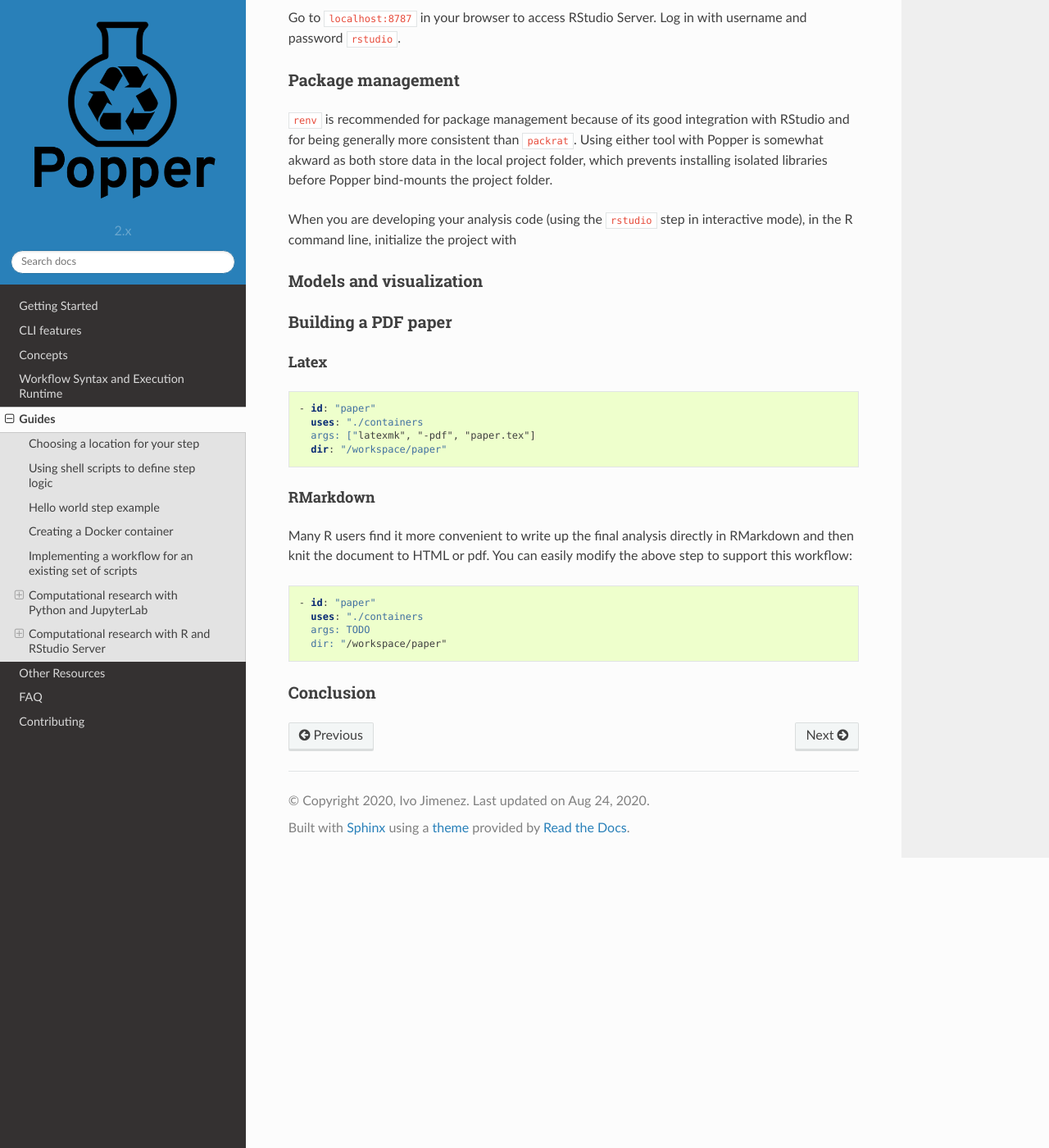
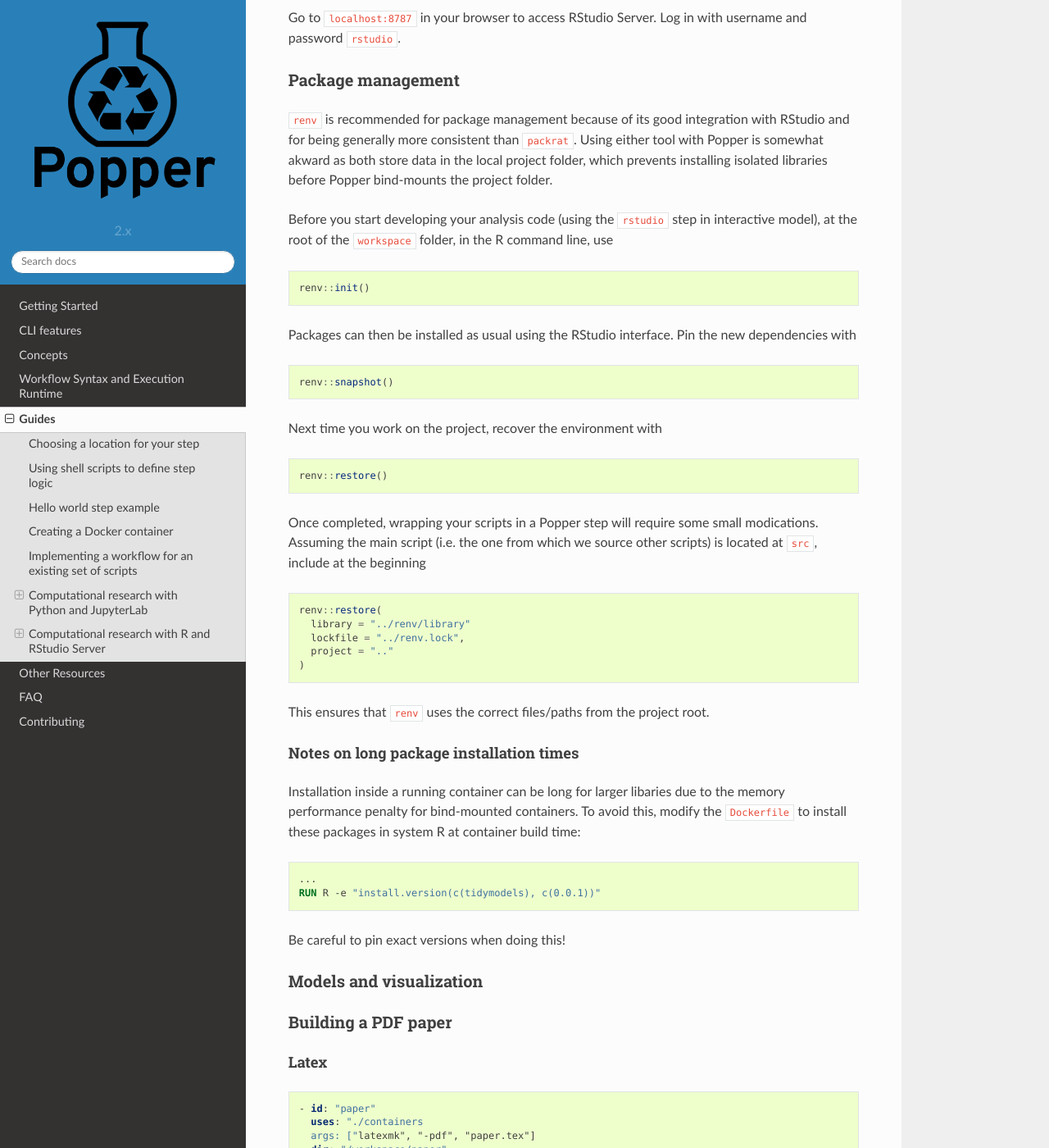
Before and after one commit to getpopper/popper, a Sphinx documentation site: the page built from docs/sections/guides.md, in a window 1280 px wide and 1400 px high, scrolled down 14981 px. Shown: the whole window at 82% size. Built offline with Sphinx 7.4.7 and the Read the Docs theme 2.0.0, drawn with Linux system fonts in a browser that asks for light colours.

Commit message:
add workaround for long installation times in guides

````diff
--- a/docs/sections/guides.md
+++ b/docs/sections/guides.md
@@ -761,7 +761,7 @@ To run RStudio Server, first add a new step to your workflow in `wf.yml`
     ports:
       8787: 8787
 ```
-Notes:
+Note:
 - `ports` is set to `{8787: 8787}` which is necessary for the host machine to connect
 - `env` is set to `DISABLE_AUTH=true` so that RStudio Server does not prompt you for
 a username/password. Do not do this if you are running Popper on a public cloud,
@@ -783,8 +783,43 @@ tool with Popper is somewhat akward as both store data in the local project fold
 which prevents installing isolated libraries before Popper bind-mounts the project
 folder.
 
-When you are developing your analysis code (using the `rstudio` step in interactive mode), in the R command line, initialize the project with
+Before you start developing your analysis code (using the `rstudio` step in interactive model), at the root of the `workspace` folder, in the R command
+line, use
+```R
+renv::init()
+```
+Packages can then be installed as usual using the RStudio interface. Pin the
+new dependencies with
+```R
+renv::snapshot()
+```
+Next time you work on the project, recover the environment with
+```R
+renv::restore()
+```
+Once completed, wrapping your scripts in a Popper step will require some
+small modications. Assuming the main script (i.e. the one from which we source
+other scripts) is located at `src`, include at the beginning
+```R
+renv::restore(
+  library = "../renv/library"
+  lockfile = "../renv.lock",
+  project = ".."
+)
+```
+This ensures that `renv` uses the correct files/paths from the project root.
 
+#### Notes on long package installation times
+
+Installation inside a running container can be long for larger libaries due to the
+memory performance penalty for bind-mounted containers.
+To avoid this, modify the `Dockerfile` to install these packages in system R
+at container build time:
+```Dockerfile
+...
+RUN R -e "install.version(c(tidymodels), c(0.0.1))"
+```
+Be careful to pin exact versions when doing this!
 
 ### Models and visualization
 
````
